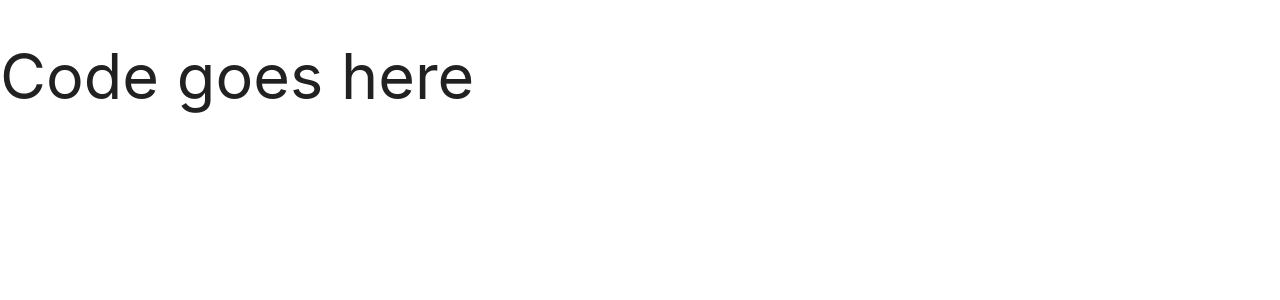
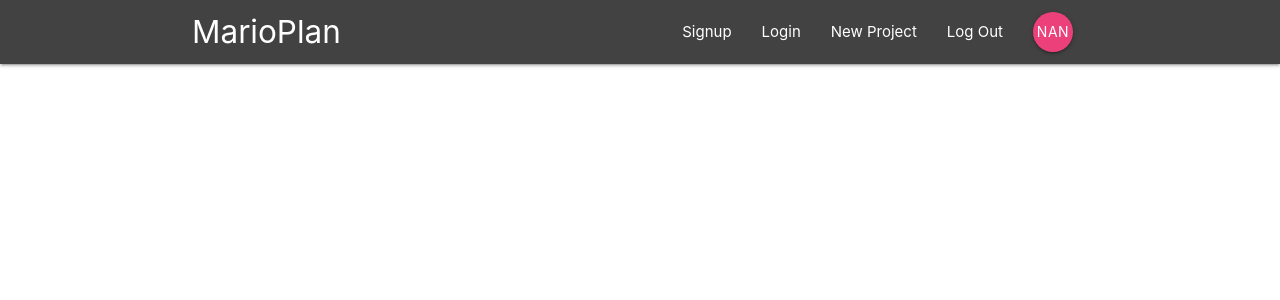
Before and after one commit to onedorn/react-redux-firestore-app, a React (Create React App) app in the folder first-app/: page / in a window 1280 px wide. Shown: the top 300 px of the page. Built offline with nearby package versions, Linux system fonts and the light colour scheme.

Commit message:
Navbar with two components in it connected and rendered to the DOM.

```diff
--- a/first-app/src/App.js
+++ b/first-app/src/App.js
@@ -1,14 +1,18 @@
 import React from 'react';
 import { BrowserRouter } from 'react-router-dom'
+import Navbar from './components/layout/Navbar'
 
-function App() {
+
+class App extends React.Component {
+  render() {
     return (
       <BrowserRouter>
         <div className="App">
-        <h1>Code goes here</h1>
+          <Navbar />
         </div>
       </BrowserRouter>
     );
   }
+}
 
 export default App;
--- a/first-app/src/components/layout/Navbar.js
+++ b/first-app/src/components/layout/Navbar.js
@@ -0,0 +1,18 @@
+import React from 'react'
+import { Link } from 'react-router-dom'
+import SignedInLinks from './SignedInLinks'
+import SignedOutLinks from './SignedOutLinks'
+
+function Navbar() {
+    return(
+        <nav className="nav-wrapper grey darken-3">
+            <div className="container">
+                <Link to='/' className='brand-logo'>MarioPlan</Link>
+                <SignedInLinks />
+                <SignedOutLinks />
+            </div>
+        </nav>
+    )
+}
+
+export default Navbar
--- a/first-app/src/components/layout/SignedInLinks.js
+++ b/first-app/src/components/layout/SignedInLinks.js
@@ -0,0 +1,14 @@
+import React from 'react'
+import { NavLink } from 'react-router-dom'
+
+function SignInLinks() {
+    return(
+        <ul className='right'>
+            <li><NavLink to='/'>New Project</NavLink></li>
+            <li><NavLink to='/'>Log Out</NavLink></li>
+            <li><NavLink to='/' className='btn btn-floating pink lighten-1'>NaN</NavLink></li>
+        </ul>
+    )
+}
+
+export default SignInLinks
--- a/first-app/src/components/layout/SignedOutLinks.js
+++ b/first-app/src/components/layout/SignedOutLinks.js
@@ -0,0 +1,13 @@
+import React from 'react'
+import { NavLink } from 'react-router-dom'
+
+function SignOutLinks() {
+    return(
+        <ul className='right'>
+            <li><NavLink to='/'>Signup</NavLink></li>
+            <li><NavLink to='/'>Login</NavLink></li>
+        </ul>
+    )
+}
+
+export default SignOutLinks
```
Lines whose indentation alone changed are shown as unchanged.
